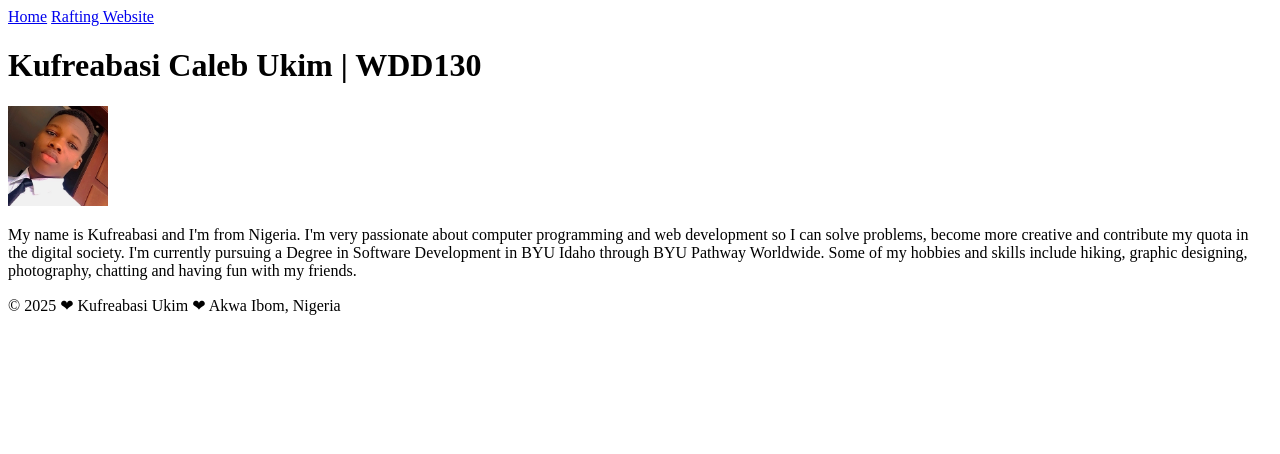
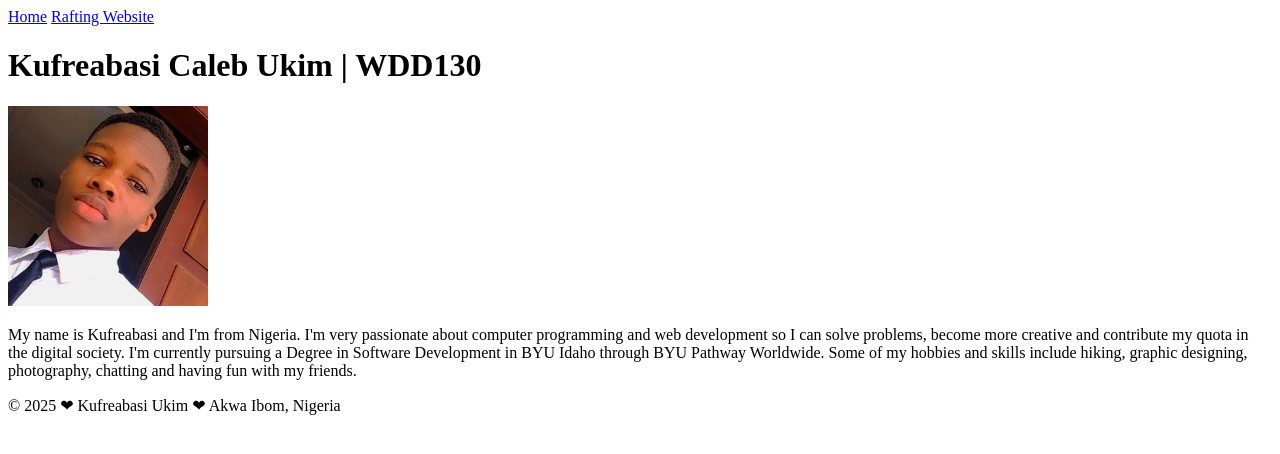
Before and after one commit to CodMayor/wdd130, a plain HTML site: page index.html in a window 1280 px wide. Drawn offline with Linux system fonts and the light colour scheme.

Commit message:
fixed issues

```diff
--- a/index.html
+++ b/index.html
@@ -16,7 +16,7 @@
     </header>
     <main>
         <h1>Kufreabasi Caleb Ukim | WDD130</h1>
-        <img src="images/Twitter.webp" alt="My picture" width="100">
+        <img src="images/profile.webp" alt="My picture" width="200">
         <p>
             My name is Kufreabasi and I'm from Nigeria. I'm very passionate about computer programming and web
             development so I can solve problems, become more creative and contribute my quota in the digital society.
```
Also changed, not shown: images/profile.webp (renamed from images/Twitter.webp).
